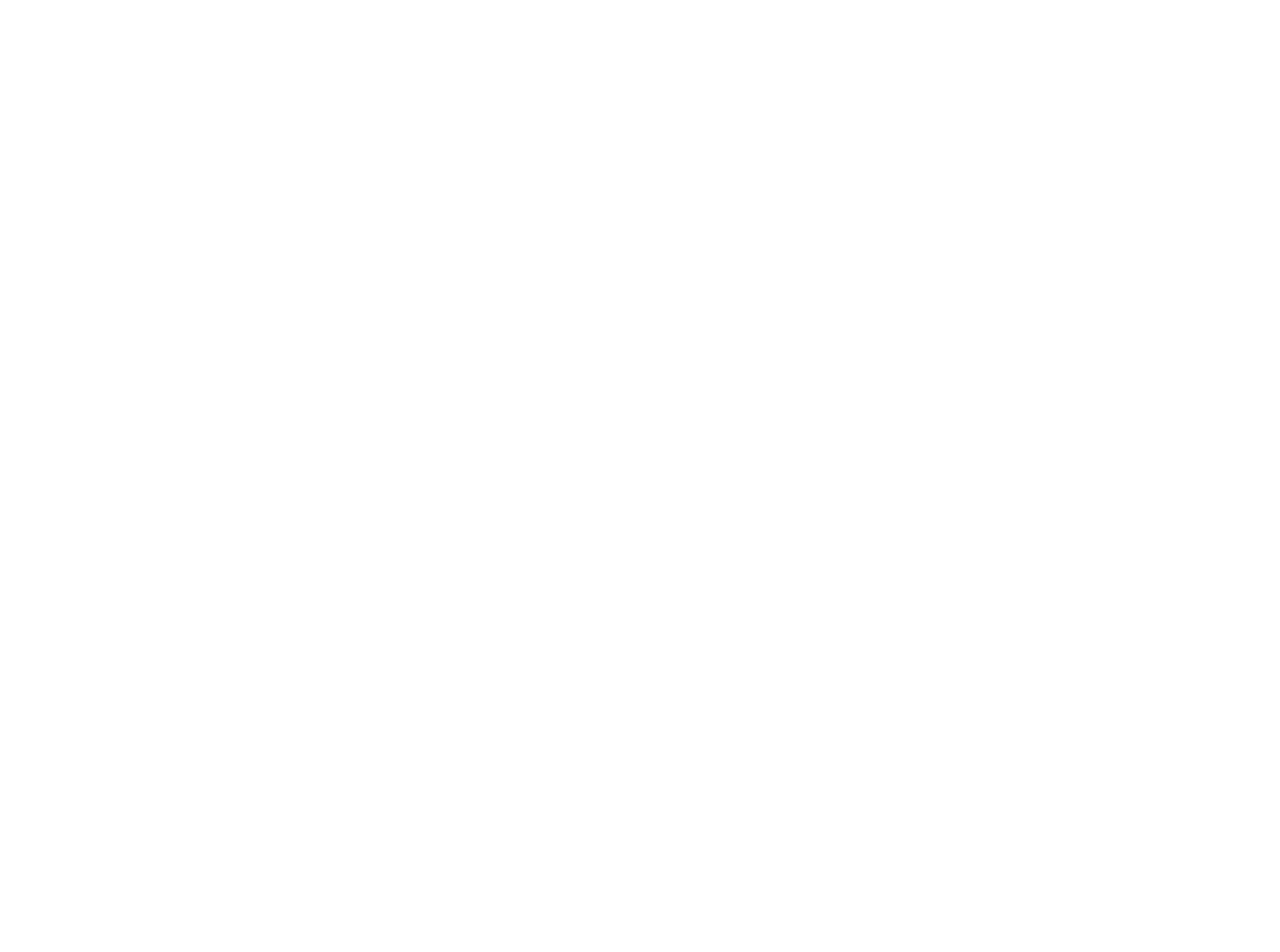
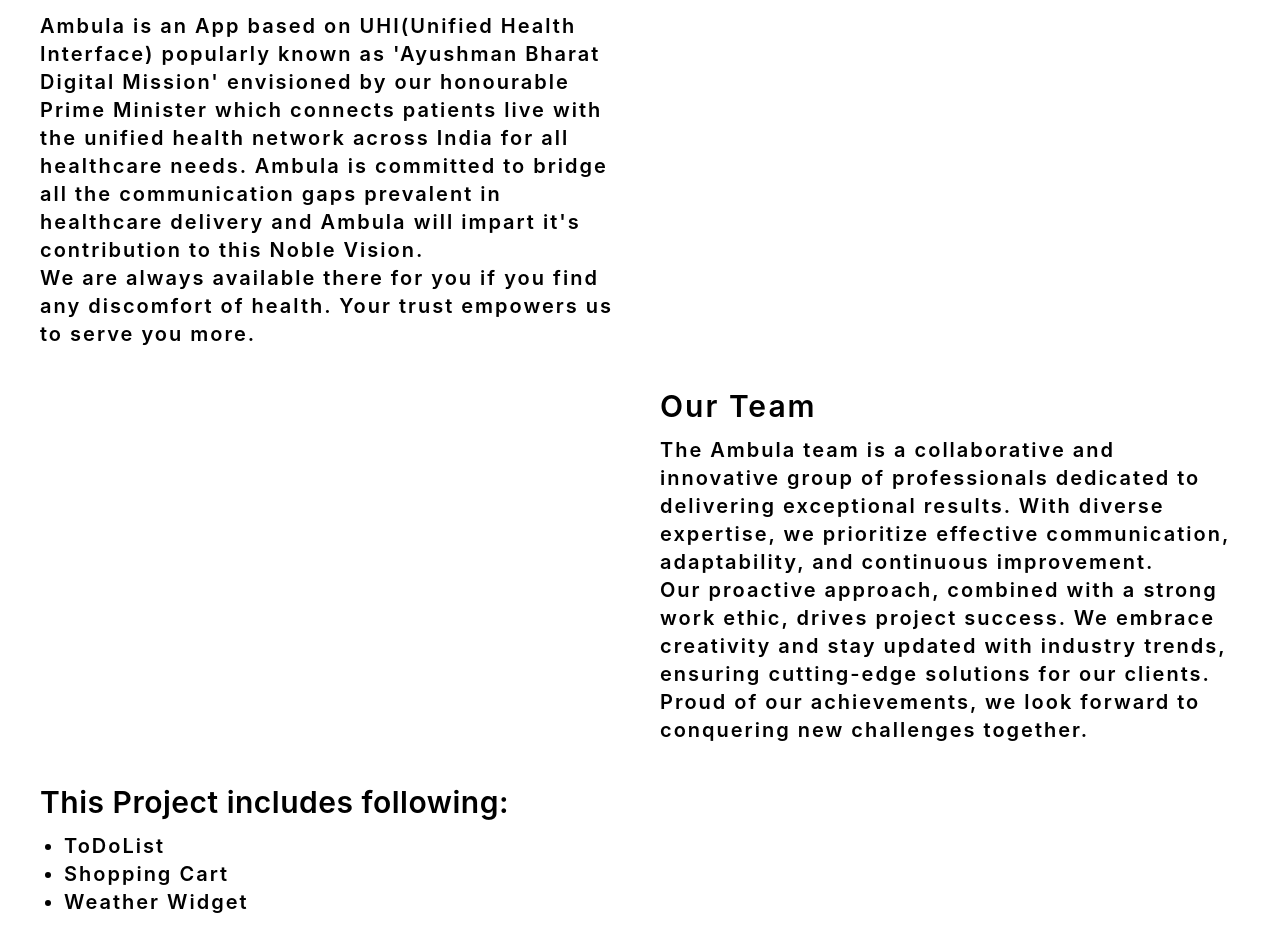
Before and after one commit to sanyamk0/ambula_assignment, a React (Create React App) app: page /about in a window 1280 px wide. Shown: the part 200-1152 px from the top of the page. Before the commit the page ends 800 px from the top, so only its background shows below. Built offline with nearby package versions, Linux system fonts and the light colour scheme.

Commit message:
Made AboutPage

```diff
--- a/src/components/AboutPage.jsx
+++ b/src/components/AboutPage.jsx
@@ -1,7 +1,63 @@
 import React from "react";
 
 const AboutPage = () => {
-  return <div></div>;
+  return (
+    <>
+      <div class="mx-auto max-w-2xl text-center">
+        <h2 class="text-3xl font-bold tracking-tight text-gray-900 sm:text-4xl">
+          About Us
+        </h2>
+      </div>
+      <div className="flex justify-start">
+        <div className="w-1/2 text-xl font-semibold text-left items-center p-5 tracking-widest">
+          <h1 className="text-3xl font-semibold mb-3">About Ambula</h1>
+          <p>
+            Ambula is an App based on UHI(Unified Health Interface) popularly
+            known as 'Ayushman Bharat Digital Mission' envisioned by our
+            honourable Prime Minister which connects patients live with the
+            unified health network across India for all healthcare needs. Ambula
+            is committed to bridge all the communication gaps prevalent in
+            healthcare delivery and Ambula will impart it's contribution to this
+            Noble Vision.
+          </p>
+          <p>
+            We are always available there for you if you find any discomfort of
+            health. Your trust empowers us to serve you more.
+          </p>
+        </div>
+      </div>
+      <div className="flex justify-end">
+        <div className="w-1/2 text-xl font-semibold text-left items-center p-5 tracking-widest">
+          <h1 className="text-3xl font-semibold mb-3">Our Team</h1>
+          <p>
+            The Ambula team is a collaborative and innovative group of
+            professionals dedicated to delivering exceptional results. With
+            diverse expertise, we prioritize effective communication,
+            adaptability, and continuous improvement.
+          </p>
+          <p>
+            Our proactive approach, combined with a strong work ethic, drives
+            project success. We embrace creativity and stay updated with
+            industry trends, ensuring cutting-edge solutions for our clients.
+            Proud of our achievements, we look forward to conquering new
+            challenges together.
+          </p>
+        </div>
+      </div>
+      <div className="flex justify-start">
+        <div className="text-left justify-end tracking-wide text-xl p-5 w-1/2 ">
+          <p className="text-3xl font-semibold mb-3">
+            This Project includes following:
+          </p>
+          <ul className="w-1/2 text-xl font-semibold text-left items-center tracking-widest list-disc ml-6">
+            <li>ToDoList</li>
+            <li>Shopping Cart</li>
+            <li>Weather Widget</li>
+          </ul>
+        </div>
+      </div>
+    </>
+  );
 };
 
 export default AboutPage;
```
